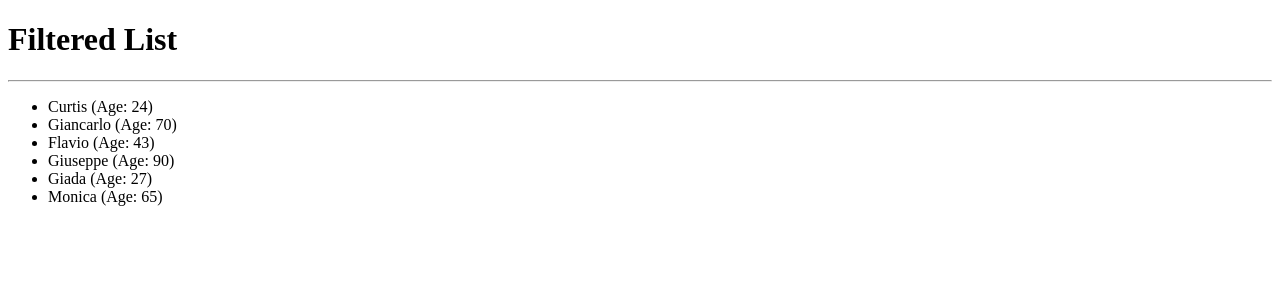
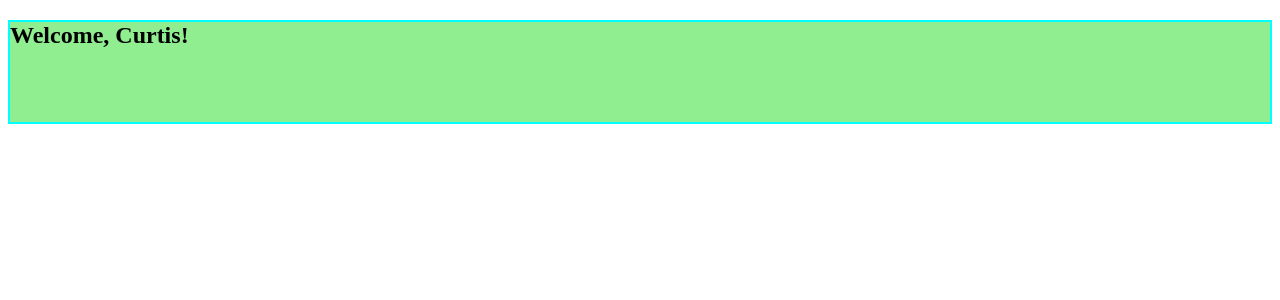
Before and after one commit to BlueBojack/ReactExercise, a React (Vite) app in the folder React_Project/: page / in a window 1280 px wide. Shown: the top 300 px of the page. Built offline with nearby package versions, Linux system fonts and the light colour scheme.

Commit message:
added 82

```diff
--- a/React_Project/package.json
+++ b/React_Project/package.json
@@ -12,6 +12,7 @@
   "dependencies": {
     "react": "^18.2.0",
     "react-dom": "^18.2.0",
+    "react-router-dom": "^6.18.0",
     "sass": "^1.69.5"
   },
   "devDependencies": {
--- a/React_Project/src/App.jsx
+++ b/React_Project/src/App.jsx
@@ -1,21 +1,14 @@
-import React, { useState } from "react";
-import FilteredList from "./FilteredList";
+import  { Routes, Route} from "react-router-dom";
+import Welcome from "./Welcome"
 
 
 function App() {
 
-  const people = [
-    { id: 1, name: "Curtis", age: 24 },
-    { id: 2, name: "Giancarlo", age: 70 },
-    { id: 3, name: "Flavio", age: 43 },
-    { id: 4, name: "Giuseppe", age: 90 },
-    { id: 5, name: "Giada", age: 27 },
-    { id: 6, name: "Monica", age: 65 },
-  ];
-
   return (
     <>
-        <FilteredList  list={people}/>
+      <Routes>
+        <Route path="/" element={<Welcome name="Curtis" />} />
+      </Routes>
     </>
   );
 }
```
Also changed, not shown: React_Project/src/main.jsx (+4 -4 lines), 1 other file (tests, documents, lock files or other folders).
